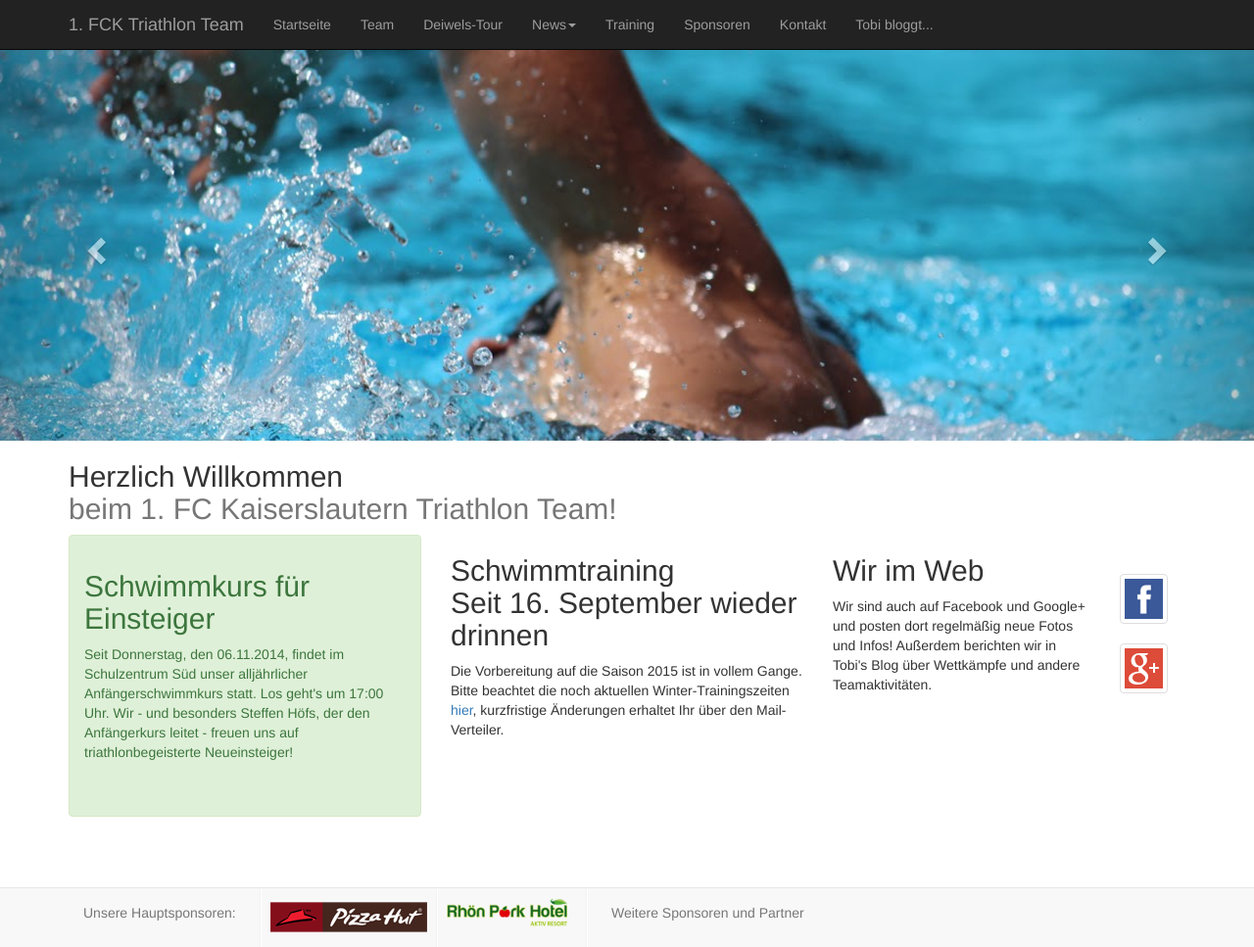
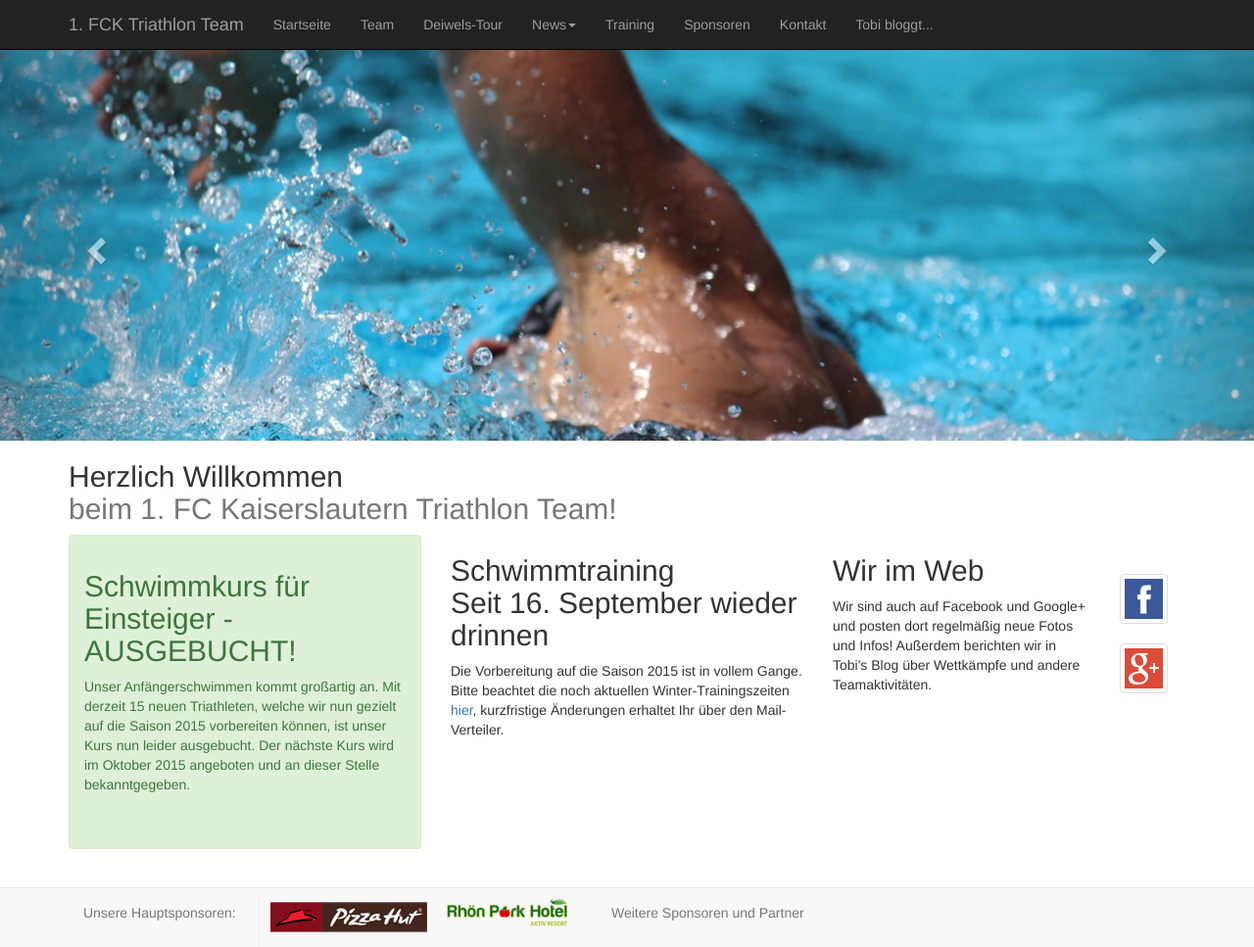
Before and after one commit to FCK-Triathlon-Team/fck-triathlon-team.github.io, a Jekyll site: the page built from index.html, in a window 1280 px wide and 967 px high. Shown: the whole window at 98% size. Built offline with Jekyll 4.4.1, drawn with Linux system fonts in a browser that asks for light colours; nearby versions of some CDN libraries; Markdown is read by kramdown in place of the engine named in the settings.

Commit message:
Anfaengerschwimmen ausgebucht

```diff
--- a/index.html
+++ b/index.html
@@ -41,8 +41,8 @@ title: 1.FC Kaiserslautern Triathlon Team
 
 <div class="col-lg-4">
 			<div class="alert alert-success">
-                                <h2>Schwimmkurs für Einsteiger<br></h2><p>
-				Seit Donnerstag, den 06.11.2014, findet im Schulzentrum Süd unser alljährlicher Anfängerschwimmkurs statt. Los geht's um 17:00 Uhr. Wir - und besonders Steffen Höfs, der den Anfängerkurs leitet - freuen uns auf triathlonbegeisterte Neueinsteiger!<br><br>
+                                <h2>Schwimmkurs für Einsteiger - AUSGEBUCHT!<br></h2><p>
+				Unser Anfängerschwimmen kommt großartig an. Mit derzeit 15 neuen Triathleten, welche wir nun gezielt auf die Saison 2015 vorbereiten können, ist unser Kurs nun leider ausgebucht. Der nächste Kurs wird im Oktober 2015 angeboten und an dieser Stelle bekanntgegeben.<br><br>
 				<br>
 			</p>
 			</div>
```
